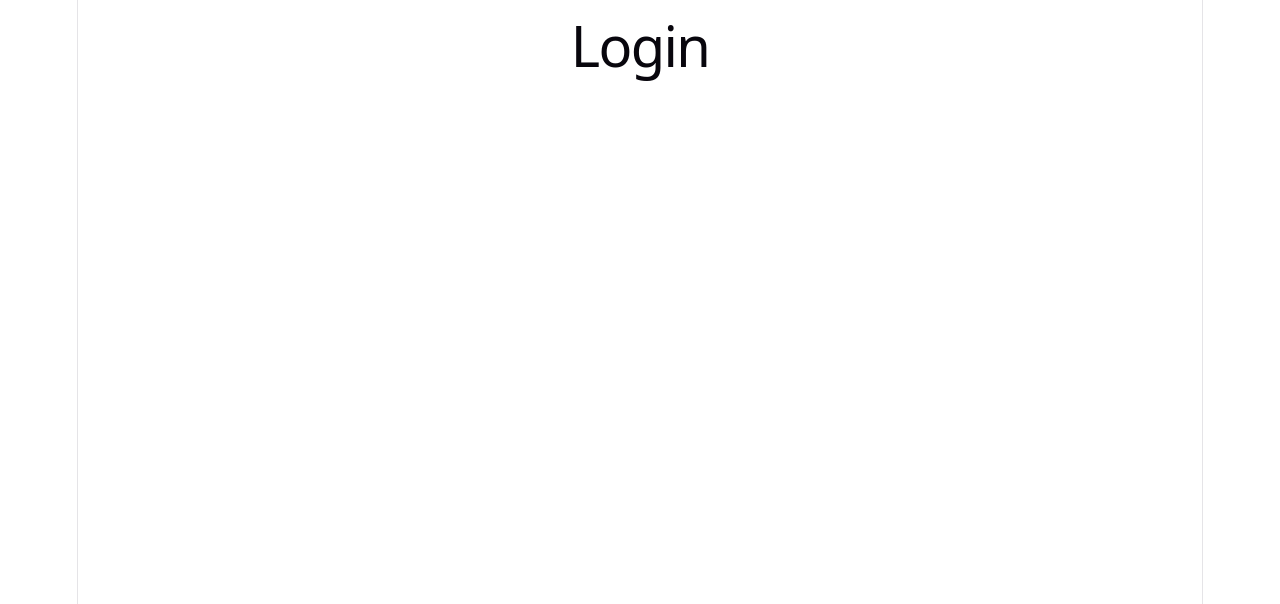
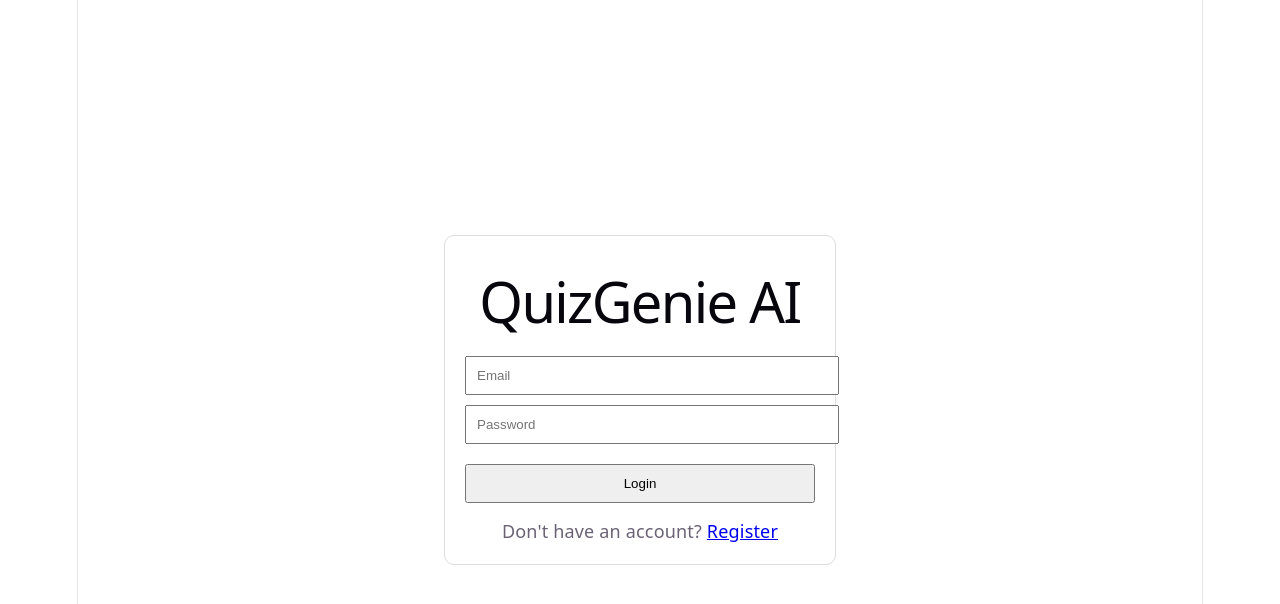
Before and after one commit to pallavinarsinge04/QuizGenie-AI, a React app in the folder frontend/: page / in a window 1280 px wide. Shown: the top 604 px of the page. Built offline with nearby package versions, Linux system fonts and the light colour scheme; the HTML template or start-up script is replaced by a standard one.

Commit message:
feat: build React frontend with authentication, dashboard, flashcards, AI quiz, analytics, and quiz history

```diff
--- a/frontend/src/pages/Login.jsx
+++ b/frontend/src/pages/Login.jsx
@@ -1,5 +1,80 @@
+import { useState } from "react";
+import { useNavigate, Link } from "react-router-dom";
+import API from "../api/axios";
+
 function Login() {
-  return <h1>Login</h1>;
+  const navigate = useNavigate();
+
+  const [email, setEmail] = useState("");
+  const [password, setPassword] = useState("");
+
+  const login = async () => {
+    try {
+      const res = await API.post("/auth/login", {
+        email,
+        password,
+      });
+
+      localStorage.setItem("token", res.data.token);
+      navigate("/dashboard");
+    } catch (err) {
+      alert("Login failed");
+    }
+  };
+
+  return (
+    <div
+      style={{
+        display: "flex",
+        justifyContent: "center",
+        alignItems: "center",
+        height: "100vh",
+      }}
+    >
+      <div
+        style={{
+          width: "350px",
+          padding: "20px",
+          border: "1px solid #ddd",
+          borderRadius: "10px",
+        }}
+      >
+        <h1 style={{ textAlign: "center" }}>QuizGenie AI</h1>
+
+        <input
+          type="email"
+          placeholder="Email"
+          value={email}
+          onChange={(e) => setEmail(e.target.value)}
+          style={{ width: "100%", padding: "10px", marginTop: "10px" }}
+        />
+
+        <input
+          type="password"
+          placeholder="Password"
+          value={password}
+          onChange={(e) => setPassword(e.target.value)}
+          style={{ width: "100%", padding: "10px", marginTop: "10px" }}
+        />
+
+        <button
+          onClick={login}
+          style={{
+            width: "100%",
+            padding: "10px",
+            marginTop: "20px",
+            cursor: "pointer",
+          }}
+        >
+          Login
+        </button>
+
+        <p style={{ marginTop: "15px", textAlign: "center" }}>
+          Don't have an account? <Link to="/register">Register</Link>
+        </p>
+      </div>
+    </div>
+  );
 }
 
 export default Login;
```
